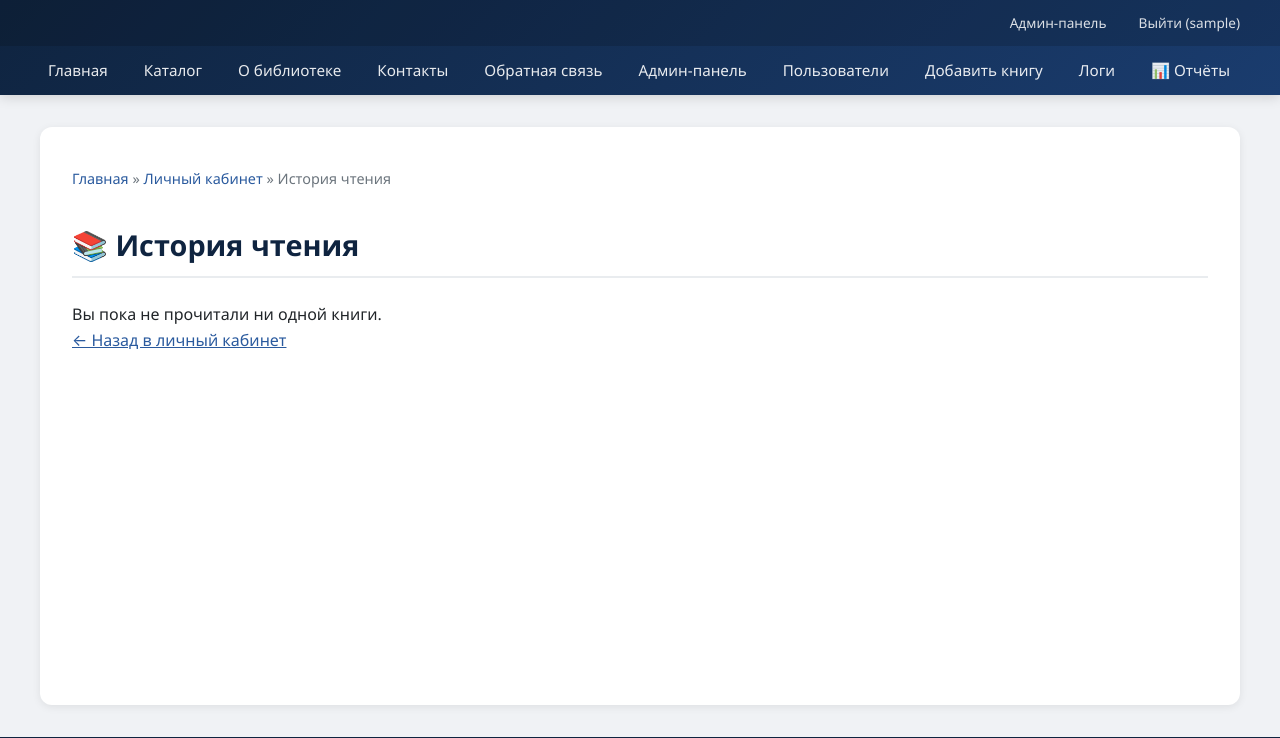
After one commit to Medex3/Library, a Django app: page /accounts/reader/history/ in a window 1280 px wide. The commit adds this page. Shown: the top 738 px of the page. Run offline with Django 5.2, Linux system fonts and the light colour scheme; a user stored in the database is signed in; tables that the repository leaves empty hold one stand-in row (values such as "Sample post").

Commit message:
страница 'История чтения'

```diff
--- a/accounts/urls.py
+++ b/accounts/urls.py
@@ -15,6 +15,7 @@ urlpatterns = [
     path('reader/cancel-reservation/<int:reservation_id>/', views.reader_cancel_reservation,
          name='reader_cancel_reservation'),
     path('reader/profile/', views.reader_profile_edit, name='reader_profile_edit'),
+    path('reader/history/', views.reader_history, name='reader_history'),
 
     # Библиотекарь
     path('librarian/', views.librarian_dashboard, name='librarian_dashboard'),
--- a/accounts/views.py
+++ b/accounts/views.py
@@ -89,6 +89,13 @@ def reader_borrowings(request):
     borrowings = Borrowing.objects.filter(user=request.user).order_by('-borrowed_date')
     return render(request, 'accounts/reader/borrowings.html', {'borrowings': borrowings})
 
+@login_required
+def reader_history(request):
+    history = Borrowing.objects.filter(
+        user=request.user,
+        status='returned'
+    ).select_related('book_instance__book').order_by('-returned_date')
+    return render(request, 'accounts/reader/history.html', {'history': history})
 
 @login_required
 def reader_reservations(request):
--- /dev/null
+++ b/templates/accounts/reader/history.html
@@ -0,0 +1,37 @@
+{% extends 'base.html' %}
+{% block title %}История чтения{% endblock %}
+
+{% block content %}
+<div class="breadcrumbs">
+    <a href="{% url 'home' %}">Главная</a> &raquo;
+    <a href="{% url 'reader_dashboard' %}">Личный кабинет</a> &raquo;
+    История чтения
+</div>
+
+<h1>📚 История чтения</h1>
+
+{% if history %}
+    <table>
+        <tr>
+            <th>Книга</th>
+            <th>Дата выдачи</th>
+            <th>Дата возврата</th>
+        </tr>
+        {% for b in history %}
+        <tr>
+            <td>
+                <a href="{% url 'book_detail' b.book_instance.book.pk %}">
+                    {{ b.book_instance.book.title }}
+                </a>
+            </td>
+            <td>{{ b.borrowed_date|date:"d.m.Y" }}</td>
+            <td>{{ b.returned_date|date:"d.m.Y" }}</td>
+        </tr>
+        {% endfor %}
+    </table>
+{% else %}
+    <p>Вы пока не прочитали ни одной книги.</p>
+{% endif %}
+
+<a href="{% url 'reader_dashboard' %}">← Назад в личный кабинет</a>
+{% endblock %}
--- a/templates/base.html
+++ b/templates/base.html
@@ -54,6 +54,7 @@
                         <li><a href="{% url 'reader_dashboard' %}">Личный кабинет</a></li>
                         <li><a href="{% url 'reader_borrowings' %}">Мои выдачи</a></li>
                         <li><a href="{% url 'reader_reservations' %}">Бронирования</a></li>
+                        <li><a href="{% url 'reader_history' %}">История</a></li>
                     {% endif %}
                 {% endif %}
             </ul>
```
